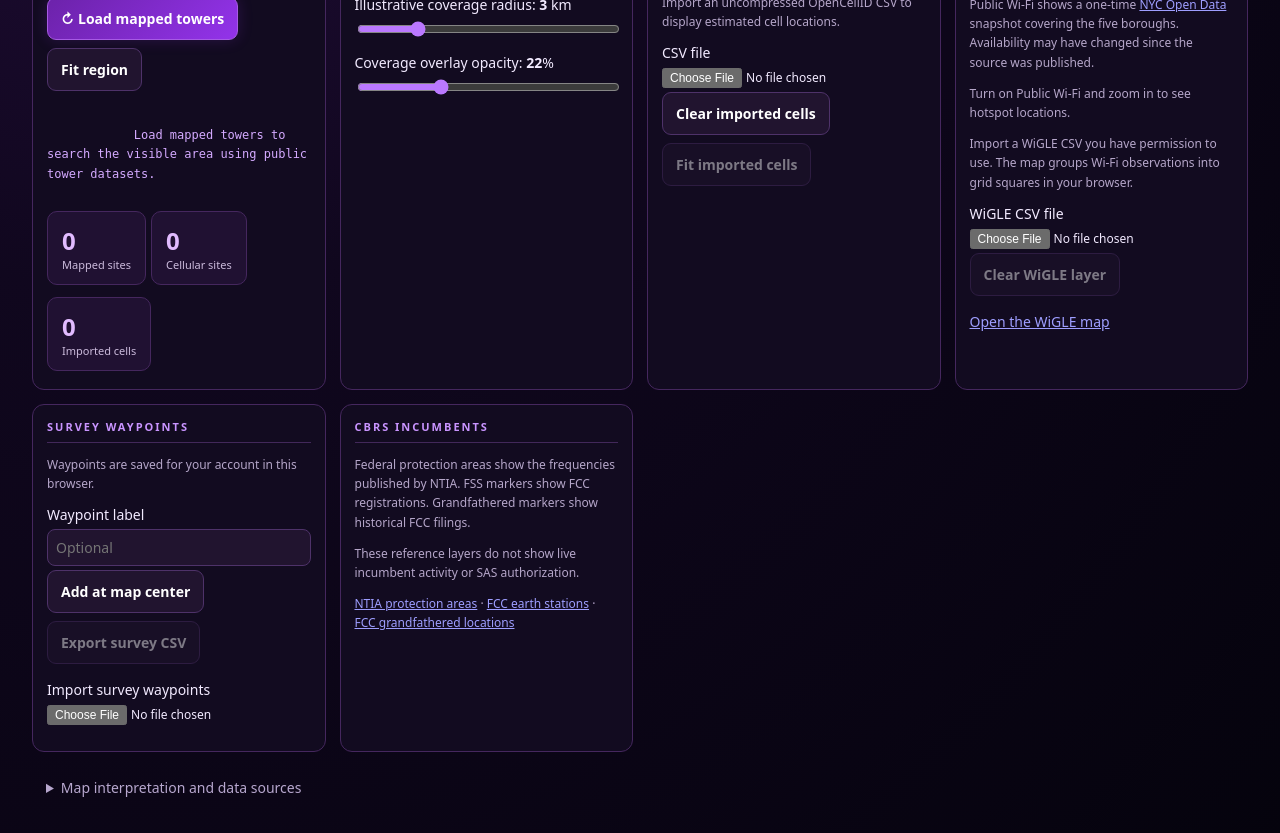
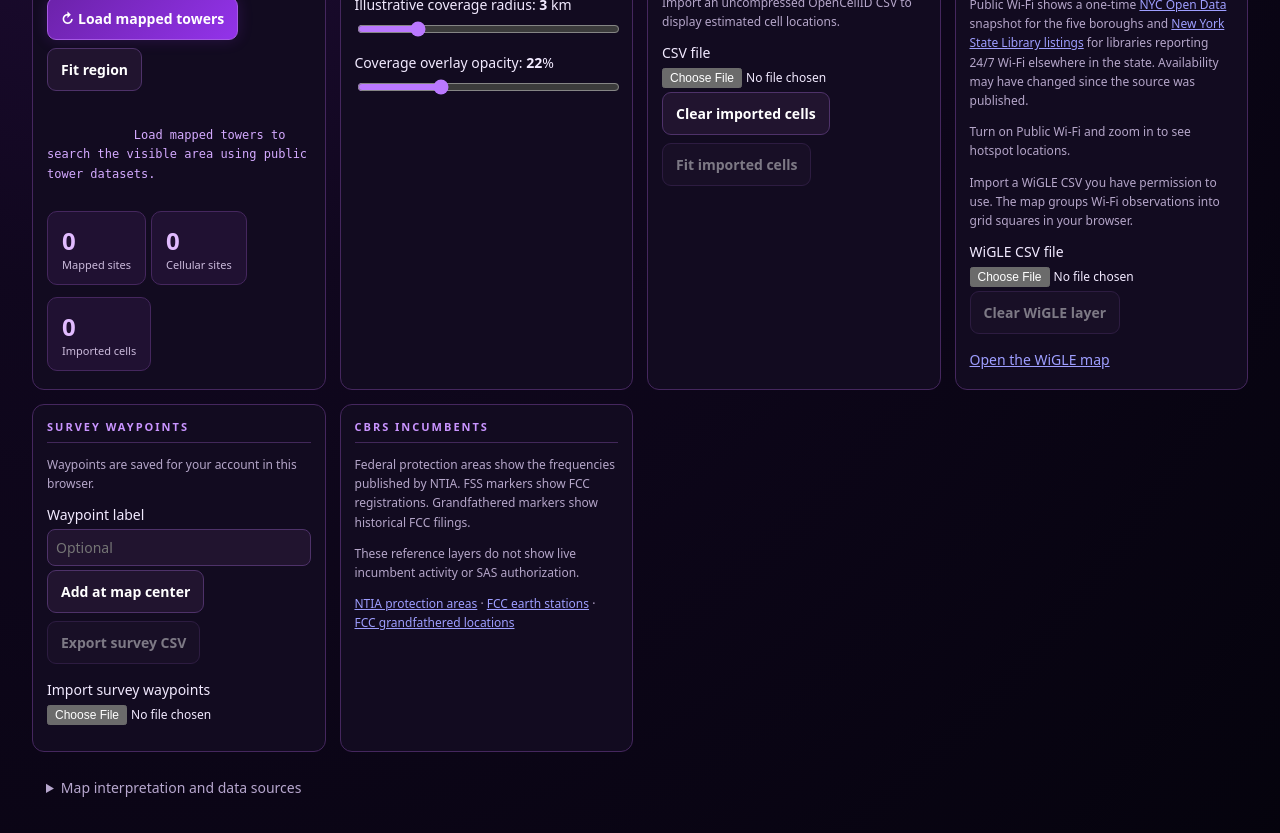
Before and after one commit to socks501Propaganda/GHOST-EM, a Django app: template templates/rf_map.html in a window 1280 px wide. Shown: the part 717-1550 px from the top of the page. Run offline with Django 3.2, Linux system fonts and the light colour scheme; the template is opened without the code that fills it, so the values that code supplies are empty.

Commit message:
Add statewide library locations with reported 24/7 Wi-Fi

```diff
--- a/templates/rf_map.html
+++ b/templates/rf_map.html
@@ -462,7 +462,7 @@
         </section>
         <section class="tool-panel">
           <h2>Public Wi-Fi and WiGLE</h2>
-          <p class="small">Public Wi-Fi shows a one-time <a href="https://data.cityofnewyork.us/d/yjub-udmw">NYC Open Data</a> snapshot covering the five boroughs. Availability may have changed since the source was published.</p>
+          <p class="small">Public Wi-Fi shows a one-time <a href="https://data.cityofnewyork.us/d/yjub-udmw">NYC Open Data</a> snapshot for the five boroughs and <a href="https://nysl.nysed.gov/find-your-public-library?field_wifi247_value=1">New York State Library listings</a> for libraries reporting 24/7 Wi-Fi elsewhere in the state. Availability may have changed since the source was published.</p>
           <p class="small" id="publicWifiStatus" role="status">Turn on Public Wi-Fi and zoom in to see hotspot locations.</p>
           <p class="small">Import a WiGLE CSV you have permission to use. The map groups Wi-Fi observations into grid squares in your browser.</p>
           <label for="wigleFile">WiGLE CSV file</label>
```
Also changed, not shown: 1 other file.
